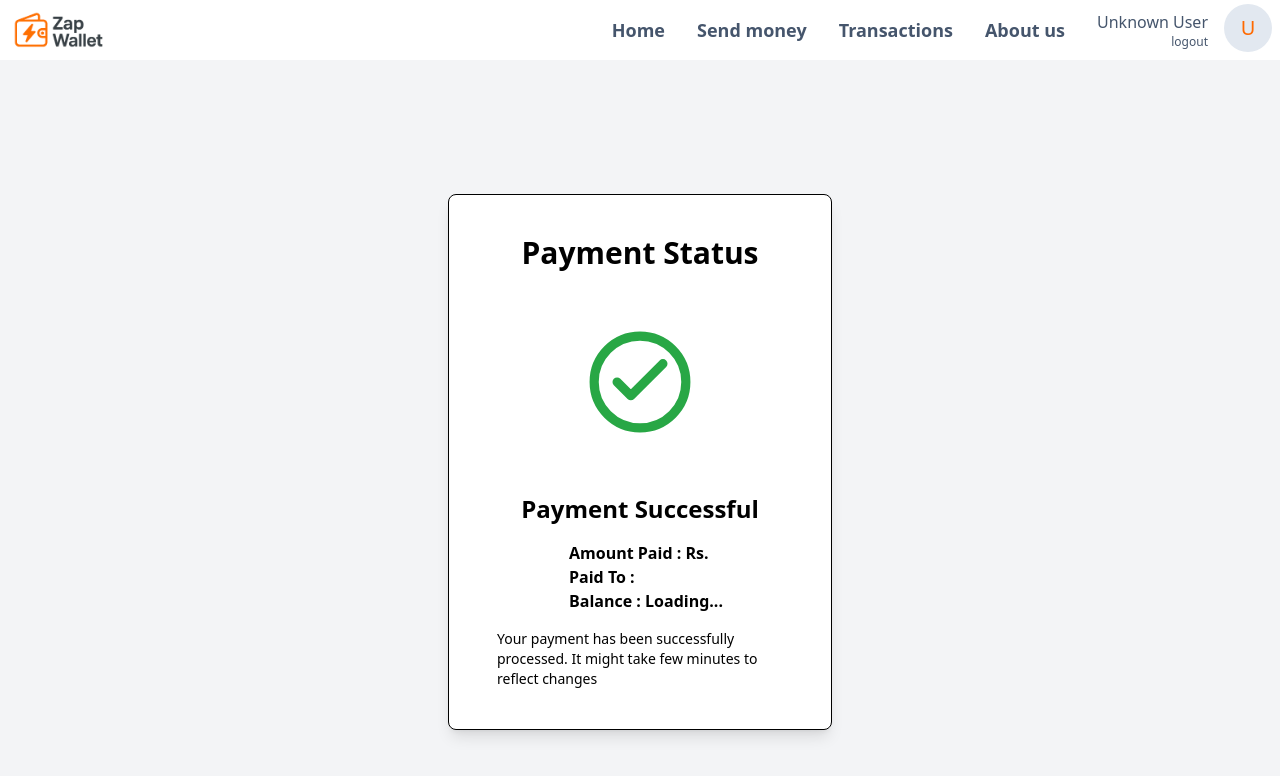
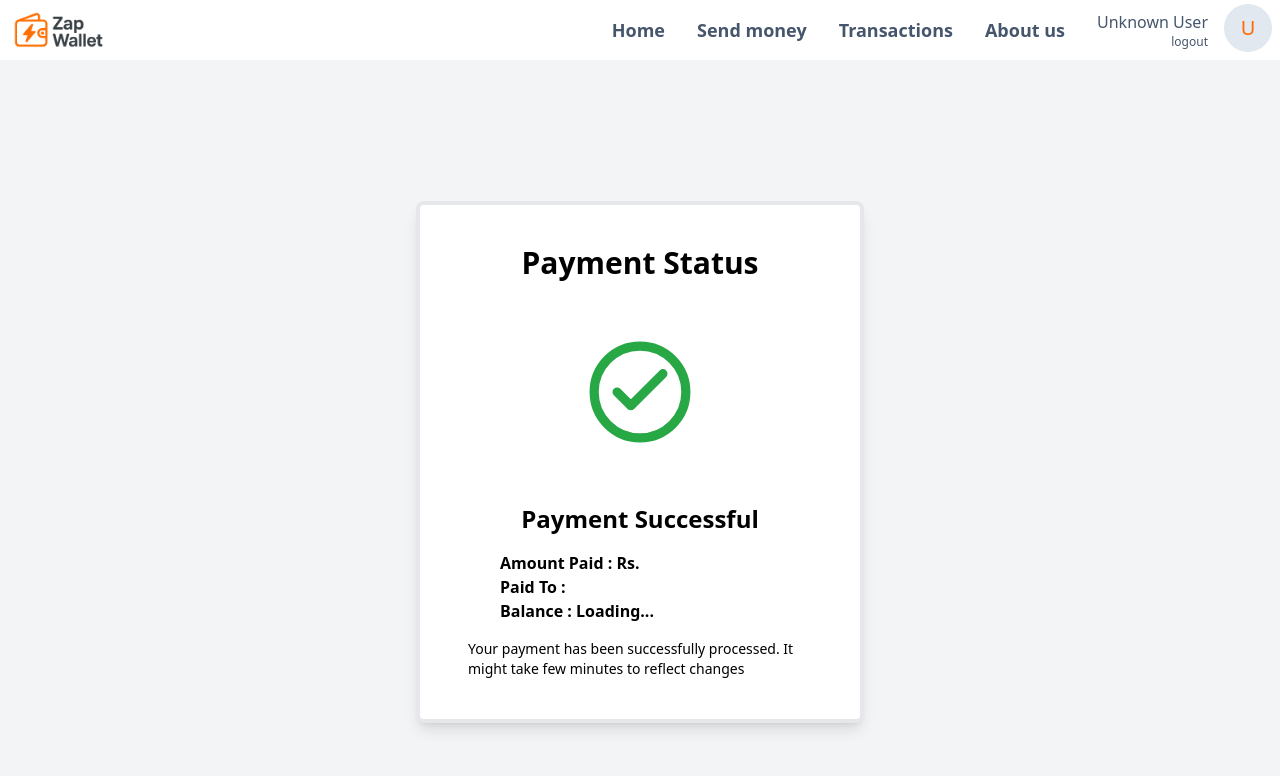
Before and after one commit to princelohiya/ZapWallet, a React (Vite) app in the folder frontend/: page /paymentPage in a window 1280 px wide. Shown: the top 776 px of the page. Built offline with nearby package versions, Linux system fonts and the light colour scheme.

Commit message:
borders fixed

```diff
--- a/frontend/src/pages/PaymentPage.jsx
+++ b/frontend/src/pages/PaymentPage.jsx
@@ -34,11 +34,11 @@ export const PaymentPage = (props) => {
       <Appbar name={props.name}></Appbar>
       <div className="flex justify-center h-screen pt-1 bg-gray-100">
         <div className="h-full flex flex-col justify-center ">
-          <div className="border h-min text-card-foreground max-w-md p-4 space-y-8 w-96 bg-white shadow-lg rounded-lg">
+          <div className="border-4 border-gray-200 h-min text-card-foreground max-w-md p-4 space-y-8 bg-white shadow-lg rounded-lg w-88 sm:w-128">
             <div className="flex flex-col space-y-1.5 p-6">
               <h2 className="text-3xl font-bold text-center">Payment Status</h2>
             </div>
-            <div className=" flex justify-center ">
+            <div className=" flex justify-center">
               <svg
                 width="320"
                 height="110"
@@ -63,19 +63,13 @@ export const PaymentPage = (props) => {
                   stroke-linejoin="round"
                 />
               </svg>
-
-              {/* <svg width="320" height="120" viewBox="0 0 24 24" fill="none" xmlns="http://www.w3.org/2000/svg">
-                        <circle cx="12" cy="12" r="10" stroke="#dc3545" stroke-width="2" fill="none"/>
-                        <path d="M8 8l8 8M16 8l-8 8" stroke="#dc3545" stroke-width="2" fill="none" stroke-linecap="round" stroke-linejoin="round"/>
-                            </svg>
-                       */}
             </div>
             <div className="p-6">
               <div className="space-y-4">
                 <h3 className=" text-2xl font-bold text-center ">
                   Payment Successful
                 </h3>
-                <div className=" flex flex-col justify-center h-ful pl-10 ">
+                <div className=" flex flex-col justify-center ">
                   <h6 className="  font-semibold pl-10">
                     {" "}
                     Amount Paid : Rs. {amount}{" "}
--- a/frontend/src/pages/Send.jsx
+++ b/frontend/src/pages/Send.jsx
@@ -48,7 +48,7 @@ export const Send = (props) => {
       <Appbar name={props.name}></Appbar>
       <div className="flex justify-center min-h-screen pt-7 bg-gray-100 ">
         <div className="h-full flex flex-col justify-center">
-          <div className="border-4 border-gray-200 bg-white shadow-lg h-min rounded-lg text-card-foreground max-w-md p-4 space-y-2 w-96 ">
+          <div className="border-4 border-gray-200 bg-white shadow-lg h-min rounded-lg text-card-foreground max-w-md p-4 space-y-2 w-88 sm:w-128">
             {/* Card content while loading */}
             {loading ? (
               <div className="flex justify-center items-center h-64">
```
